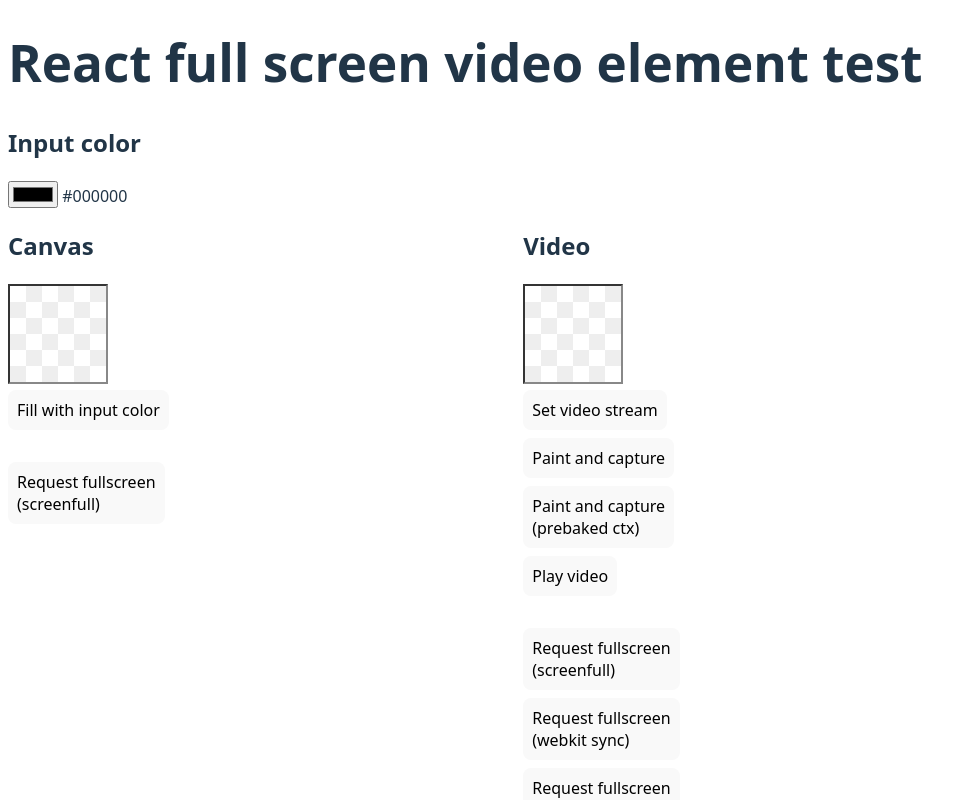
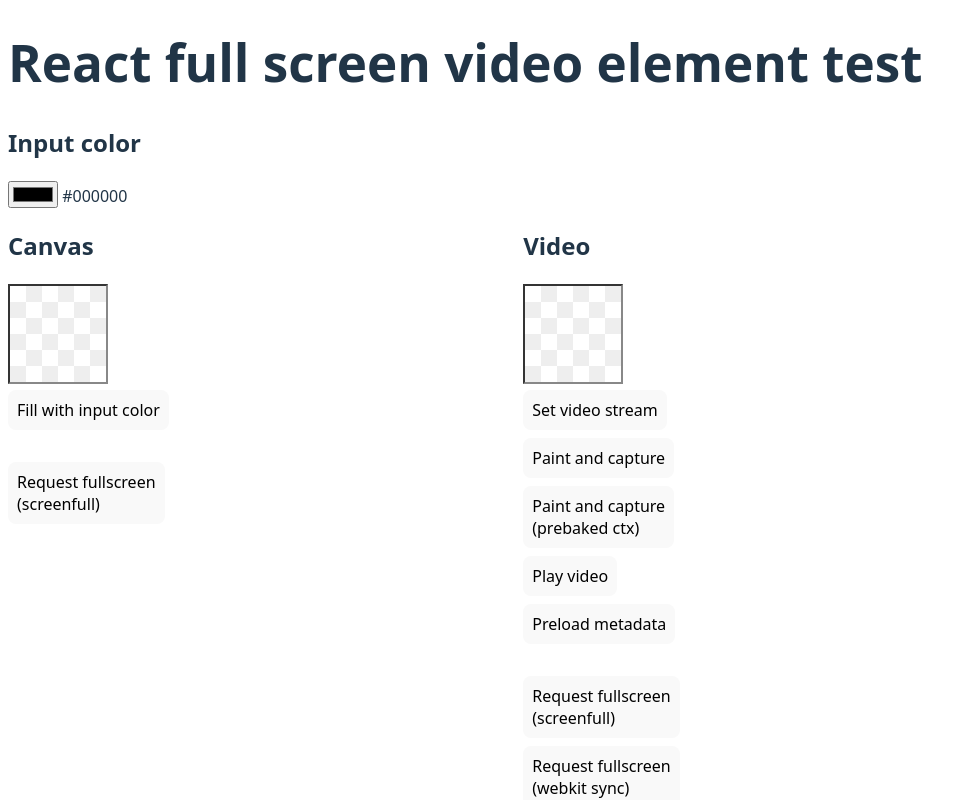
Before and after one commit to j-/react-full-screen-video-element-test, a React (Vite) app: page / in a window 1280 px wide. Shown: the top 800 px of the page, without its empty margins (0-976 px from the left). Built offline with nearby package versions, Linux system fonts and the light colour scheme.

Commit message:
Add "preload metadata" button

```diff
--- a/src/App.tsx
+++ b/src/App.tsx
@@ -214,6 +214,21 @@
             </button>
 
             <br />
+
+            <button type="button" onClick={() => {
+              try {
+                const video = videoRef.current;
+                assert(video, 'Expected video ref to not be empty');
+
+                video.preload = 'metadata';
+              } catch (err) {
+                showBoundary(err);
+              }
+            }}>
+              Preload metadata
+            </button>
+
+            <br />
             <br />
 
             <button type="button" onClick={async () => {
```
